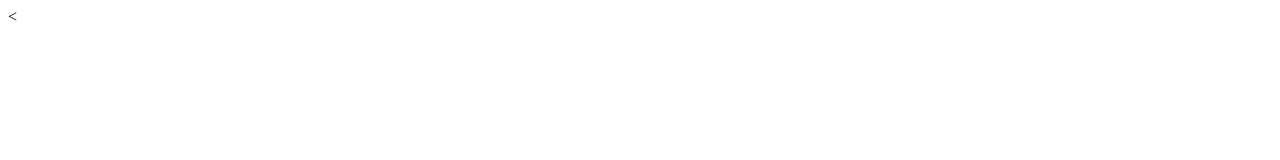
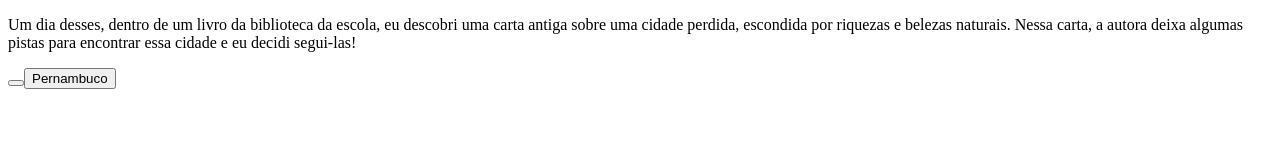
Before and after one commit to andreza881/CRIANDO-UMA-AVENTURA, a plain HTML site: page index.html in a window 1280 px wide. Drawn offline with Linux system fonts and the light colour scheme.

Commit message:
aaaaaaaaaaaaa

```diff
--- a/index.html
+++ b/index.html
@@ -6,7 +6,14 @@
     <title>Em busca da cidade perdida</title>
 </head>
 <body>
-  <
+  <main>
+    <div>
+      <p>Um dia desses, dentro de um livro da biblioteca da escola, eu descobri uma carta antiga sobre uma cidade perdida, escondida por riquezas e belezas naturais. Nessa carta, a autora deixa algumas pistas para encontrar essa cidade e eu decidi segui-las!</p>
+      <button class="btn-proximo"data-proximo="1"Rio de Janeiro </button>
+        <button class="btn-proximo" data-proximo="2">Pernambuco</button>
+   </div>
+</main>
+
 
 
 
```
